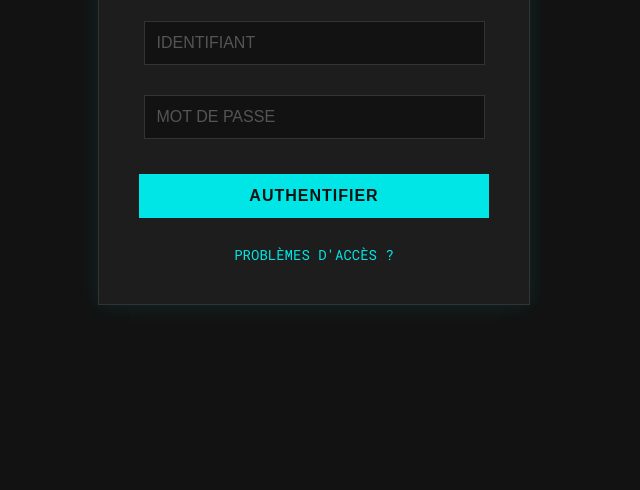
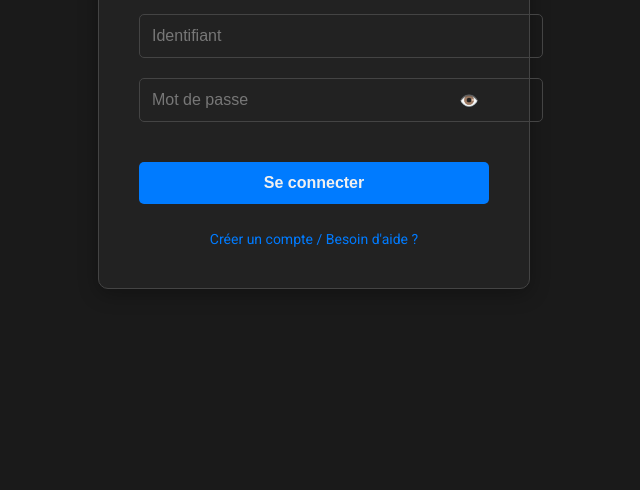
Before and after one commit to BOT9082/Pr-dictions-Lucky-Jet, a plain HTML site: page index.html in a window 1280 px wide. Shown: the part 310-800 px from the top of the page, without its empty margins (326-966 px from the left). Drawn offline with Linux system fonts and the light colour scheme.

Commit message:
Update index.html

```diff
--- a/index.html
+++ b/index.html
@@ -6,23 +6,25 @@
     <title>Connexion - Lucky Jet Predictor</title>
     <link rel="preconnect" href="https://fonts.googleapis.com">
     <link rel="preconnect" href="https://fonts.gstatic.com" crossorigin>
-    <link href="https://fonts.googleapis.com/css2?family=Roboto+Mono:wght@400;700&display=swap" rel="stylesheet">
+    <link href="https://fonts.googleapis.com/css2?family=Roboto:wght@300;400;700&display=swap" rel="stylesheet">
     <style>
         /* CSS DÉBUT */
         :root {
-            --primary-color: #00e6e6; /* Cyan pour l'effet lumineux */
-            --secondary-color: #f0f0f0; /* Blanc pour le texte principal */
-            --background-color: #121212; /* Noir très sombre */
-            --border-color: #333333; /* Gris foncé pour les bordures */
-            --error-color: #e65252; /* Rouge doux pour les erreurs */
+            --bg-color: #1a1a1a;
+            --card-color: #222222;
+            --text-color: #f0f0f0;
+            --primary-color: #007bff;
+            --border-color: #444444;
+            --error-color: #ff5c5c;
+            --success-color: #4CAF50;
         }
 
         body {
-            font-family: 'Roboto Mono', monospace;
+            font-family: 'Roboto', sans-serif;
             margin: 0;
             padding: 0;
-            background-color: var(--background-color);
-            color: var(--secondary-color);
+            background-color: var(--bg-color);
+            color: var(--text-color);
             display: flex;
             justify-content: center;
             align-items: center;
@@ -31,16 +33,14 @@
         }
 
         .login-card {
-            background-color: #1d1d1d;
+            background-color: var(--card-color);
             border: 1px solid var(--border-color);
-            border-top: 5px solid var(--primary-color);
+            border-radius: 10px;
             padding: 40px;
             width: 350px;
             text-align: center;
-            box-shadow: 0 0 20px rgba(0, 230, 230, 0.1);
-            position: relative;
-            transform-style: preserve-3d;
-            transition: transform 0.5s ease-out;
+            box-shadow: 0 5px 20px rgba(0, 0, 0, 0.3);
+            transition: transform 0.3s ease;
         }
 
         .login-card:hover {
@@ -49,51 +49,67 @@
 
         h1 {
             font-size: 28px;
-            color: var(--primary-color);
+            font-weight: 300;
+            color: var(--text-color);
             margin-bottom: 30px;
-            text-shadow: 0 0 10px rgba(0, 230, 230, 0.5);
-            letter-spacing: 2px;
+        }
+
+        .input-group {
+            position: relative;
+            margin-bottom: 20px;
         }
 
         input {
-            width: 90%;
+            width: 100%;
             padding: 12px;
-            margin: 15px 0;
+            padding-right: 40px; /* Espace pour l'icône */
             border: 1px solid var(--border-color);
-            background-color: var(--background-color);
-            color: var(--secondary-color);
+            border-radius: 5px;
+            background-color: transparent;
+            color: var(--text-color);
             font-size: 16px;
             outline: none;
-            transition: border-color 0.3s, box-shadow 0.3s;
+            transition: border-color 0.3s;
         }
 
         input:focus {
             border-color: var(--primary-color);
-            box-shadow: 0 0 10px rgba(0, 230, 230, 0.5);
         }
 
         input::placeholder {
-            color: #555555;
+            color: #777;
+        }
+
+        .toggle-password {
+            position: absolute;
+            right: 10px;
+            top: 50%;
+            transform: translateY(-50%);
+            cursor: pointer;
+            color: var(--border-color);
+            transition: color 0.3s;
+        }
+
+        .toggle-password:hover {
+            color: var(--primary-color);
         }
 
         button {
             width: 100%;
             padding: 12px;
-            border: 1px solid var(--primary-color);
+            border: none;
+            border-radius: 5px;
             background-color: var(--primary-color);
-            color: var(--background-color);
+            color: var(--text-color);
             font-size: 16px;
+            font-weight: 700;
             cursor: pointer;
             margin-top: 20px;
-            font-weight: 700;
-            letter-spacing: 1px;
-            transition: background-color 0.3s, color 0.3s, box-shadow 0.3s;
+            transition: background-color 0.3s;
         }
 
         button:hover {
-            background-color: transparent;
-            color: var(--primary-color);
-            box-shadow: 0 0 15px rgba(0, 230, 230, 0.5);
+            background-color: #0056b3;
         }
 
         .message {
@@ -106,7 +122,7 @@
         }
 
         .success {
-            color: var(--primary-color);
+            color: var(--success-color);
         }
 
         .links {
@@ -117,30 +133,34 @@
             color: var(--primary-color);
             text-decoration: none;
             font-size: 14px;
-            transition: color 0.3s, text-shadow 0.3s;
+            transition: color 0.3s;
         }
 
         .links a:hover {
-            text-decoration: none;
-            text-shadow: 0 0 10px var(--primary-color);
+            color: #0056b3;
         }
         /* CSS FIN */
     </style>
 </head>
 <body>
     <div class="login-card">
-        <h1>ACCESS POINT</h1>
-        <input id="user-id" placeholder="IDENTIFIANT" spellcheck="false" autocomplete="off">
-        <input id="password" placeholder="MOT DE PASSE" type="password" spellcheck="false" autocomplete="off">
-        <button onclick="handleLogin()">AUTHENTIFIER</button>
+        <h1>Connexion</h1>
+        <div class="input-group">
+            <input id="user-id" placeholder="Identifiant" spellcheck="false" autocomplete="off">
+        </div>
+        <div class="input-group">
+            <input id="password" placeholder="Mot de passe" type="password" spellcheck="false" autocomplete="off">
+            <span class="toggle-password" onclick="togglePassword()">👁️</span>
+        </div>
+        <button onclick="handleLogin()">Se connecter</button>
         <p class="message" id="message"></p>
         <div class="links">
-            <a href="https://t.me/BIGWIN2257375527" target="_blank">PROBLÈMES D'ACCÈS ?</a>
+            <a href="https://t.me/BIGWIN2257375527" target="_blank">Créer un compte / Besoin d'aide ?</a>
         </div>
     </div>
 
     <script>
-        // Votre code JS inchangé ici
+        // Votre fonction de connexion, inchangée
         async function handleLogin() {
             const userId = document.getElementById('user-id').value.trim();
             const password = document.getElementById('password').value.trim();
@@ -150,7 +170,7 @@
             message.className = 'message';
 
             if (!userId || !password) {
-                message.textContent = 'ERREUR : VEUILLEZ COMPLÉTER LES CHAMPS.';
+                message.textContent = 'Veuillez remplir tous les champs.';
                 message.classList.add('error');
                 return;
             }
@@ -167,19 +187,33 @@
                 const userMatch = users.find(user => user[0] === userId && user[2] === password);
 
                 if (userMatch) {
-                    message.textContent = 'ACCÈS AUTORISÉ. REDIRECTION...';
+                    message.textContent = 'Connexion réussie ! Redirection...';
                     message.classList.add('success');
                     localStorage.setItem('luckyjet_user', userId);
                     setTimeout(() => {
                         window.location.href = 'predictions.html?user=' + encodeURIComponent(userId);
                     }, 1200);
                 } else {
-                    message.textContent = 'IDENTIFIANT OU MOT DE PASSE INCORRECT.';
+                    message.textContent = 'Identifiant ou mot de passe incorrect.';
                     message.classList.add('error');
                 }
             } catch (error) {
-                message.textContent = 'ERREUR : IMPOSSIBLE DE VÉRIFIER.';
+                message.textContent = 'Erreur lors de la vérification.';
                 message.classList.add('error');
+            }
+        }
+
+        // Nouvelle fonction pour afficher/masquer le mot de passe
+        function togglePassword() {
+            const passwordInput = document.getElementById('password');
+            const toggleIcon = document.querySelector('.toggle-password');
+
+            if (passwordInput.type === 'password') {
+                passwordInput.type = 'text';
+                toggleIcon.textContent = '🙈'; // Œil barré
+            } else {
+                passwordInput.type = 'password';
+                toggleIcon.textContent = '👁️'; // Œil
             }
         }
     </script>
```
